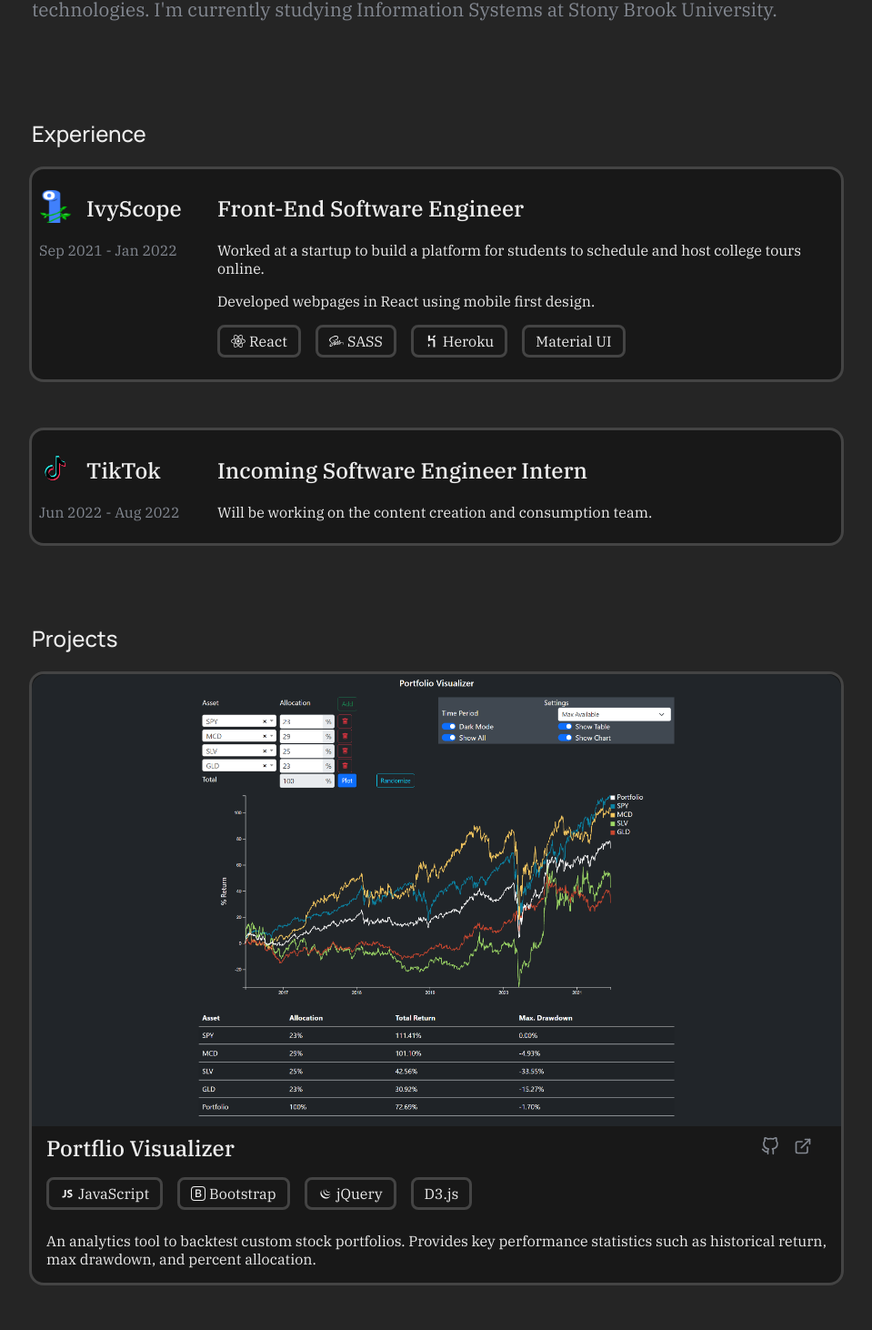
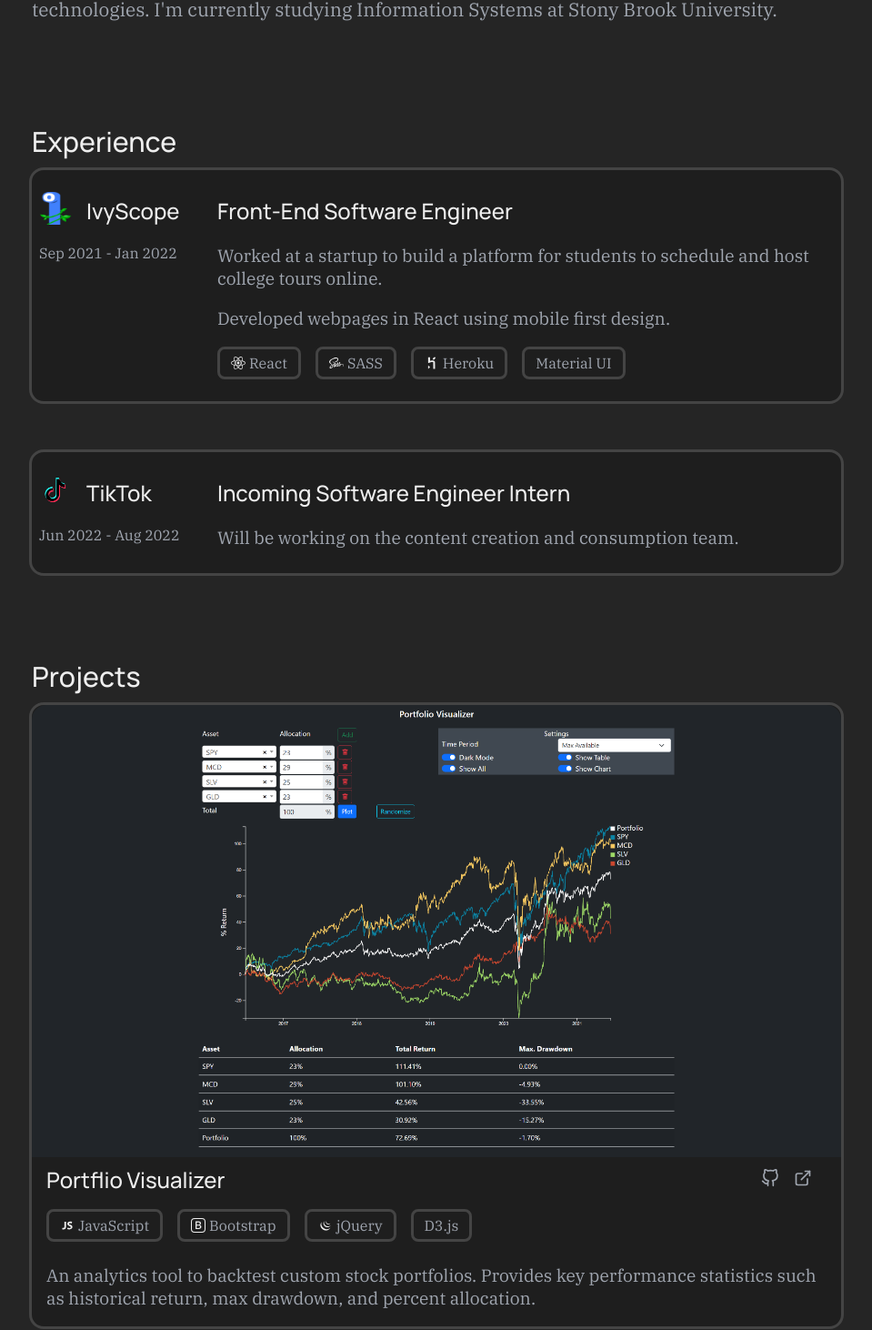
Before and after one commit to RaphaelKhy/personal-website, a React (Create React App) app: page / in a window 1280 px wide. Shown: the part 269-1731 px from the top of the page at 91% size, without its empty margins (160-1119 px from the left). Built offline with nearby package versions, Linux system fonts and the light colour scheme.

Commit message:
changed styling

```diff
--- a/src/components/Experience.js
+++ b/src/components/Experience.js
@@ -4,13 +4,12 @@
 import IvyScopeLogo from "../static/ivyscope.png";
 import TikTokLogo from "../static/tiktok-logo.png";
 
-
 export default function Experience(props) {
   return (
     <StyledExperience id="experience" isTransition={props.isTransition}>
       <h2 id="title">Experience</h2>
       <div id="experienceCards">
-        {experienceData.map((company) => (
+        {experienceList.map((company) => (
           <StyledCard isTransition={props.isTransition}>
             <div id="container">
               <div id="company">
@@ -27,7 +26,7 @@
               <div id="body">
                 <h2 id="role">{company.role}</h2>
                 {company.body.map((content) => (
-                  <p>{content}</p>
+                  <p className="description">{content}</p>
                 ))}
                 <TechStack
                   technologies={company.techStack}
@@ -42,7 +41,7 @@
   );
 }
 
-const experienceData = [
+const experienceList = [
   {
     logo: IvyScopeLogo,
     name: "IvyScope",
@@ -61,9 +60,7 @@
     link: "https://www.tiktok.com/about?lang=en",
     dates: "Jun 2022 - Aug 2022",
     role: "Incoming Software Engineer Intern",
-    body: [
-      "Will be working on the content creation and consumption team.",
-    ],
+    body: ["Will be working on the content creation and consumption team."],
     techStack: [],
   },
 ];
--- a/src/components/Projects.js
+++ b/src/components/Projects.js
@@ -10,7 +10,7 @@
     <StyledProjects isTransition={props.isTransition} id="projects">
       <h2 className="title">Projects</h2>
       <div id="projectCards">
-        {projectData.map((project) => (
+        {projectList.map((project) => (
           <StyledCard isTransition={props.isTransition}>
             <div id="project">
               <a id="projectImage" href={project.link} target="_blank">
@@ -47,7 +47,7 @@
                     technologies={project.techStack}
                     isTransition={props.isTransition}
                   />
-                  <p>{project.description}</p>
+                  <p className="description">{project.description}</p>
                 </div>
               </div>
             </div>
@@ -58,7 +58,7 @@
   );
 }
 
-const projectData = [
+const projectList = [
   {
     title: "Portflio Visualizer",
     description:
--- a/src/components/Themes.js
+++ b/src/components/Themes.js
@@ -11,14 +11,16 @@
   colors: {
     AppBg: "#252525",
     headerBg: "#181818",
-    elementBg: "#181818",
+    elementBg: "#18181885",
     hoveredElementBg: "#272727",
     elementBorder: "#444",
     hoveredElementBorder: "#444",
-    darkFont: "#838891",
+    darkFont: "#a0a6b0",
     brightFont: "#eee",
     buttonHover: "#272727",
     link: "#fdb54a",
+    Title: "#fdb54a",
+    ThemeButton: "#fdb54a",
   },
 };
 
@@ -33,9 +35,11 @@
     hoveredElementBg: "#f0f0f0",
     elementBorder: "#e0e0e0",
     hoveredElementBorder: "#444",
-    darkFont: "#777",
+    darkFont: "#6c6c6c",
     brightFont: "#222",
     buttonHover: "#ddd",
     link: "#6b76f3",
+    Title: "#222",
+    ThemeButton: "#6b76f3",
   },
 };
--- a/src/components/styles/About.styled.js
+++ b/src/components/styles/About.styled.js
@@ -36,7 +36,8 @@
       text-decoration-color
         ${(props) => (props.isTransition ? props.theme.transitionTime : "0s")};
     :hover {
-      color: ${(props) => props.theme.colors.link};
+      color: ${(props) => props.theme.colors.AppBg};
+      background-color: ${(props) => props.theme.colors.link};
     }
   }
 `;
--- a/src/components/styles/Contact.styled.js
+++ b/src/components/styles/Contact.styled.js
@@ -13,6 +13,7 @@
     ${(props) => (props.isTransition ? props.theme.transitionTime : "0s")};
 
   .title {
+    font-family: "Manrope", sans-serif;
     display: flex;
     justify-content: center;
     align-items: center;
@@ -40,11 +41,11 @@
       height: 100px;
       width: 230px;
       ${(props) => displayBorders(props.theme)}
-      a{
+      a {
         justify-content: space-around;
       }
-      #title{
-        display:flex;
+      #title {
+        display: flex;
         flex-direction: row;
         justify-content: center;
         align-items: center;
@@ -61,7 +62,7 @@
       height: 100px;
       width: 230px;
       ${(props) => displayBorders(props.theme)}
-      a{
+      a {
         justify-content: space-around;
       }
       h3 {
@@ -95,8 +96,11 @@
           ${(props) => (props.isTransition ? props.theme.transitionTime : "0s")},
         border-color
           ${(props) => (props.isTransition ? props.theme.transitionTime : "0s")};
+      #emailIcon {
+        color: ${(props) => props.theme.colors.ThemeButton};
+      }
       #linkedinIcon {
-        color: #2867b2;
+        color: ${(props) => props.theme.colors.ThemeButton};
       }
     }
   }
--- a/src/components/styles/Experience.styled.js
+++ b/src/components/styles/Experience.styled.js
@@ -12,7 +12,9 @@
     ${(props) => (props.isTransition ? props.theme.transitionTime : "0s")};
 
   #title {
-    font-family: 'Manrope', sans-serif;
+    font-family: "Manrope", sans-serif;
+    font-size: 1.9rem;
+    margin-bottom: 0.5rem;
     display: flex;
     justify-content: center;
     font-weight: 500;
@@ -42,6 +44,7 @@
     margin-right: 1rem;
     ${(props) => displayBorders(props.theme, "black")}
     #name {
+      font-family: "Manrope", sans-serif;
       display: flex;
       flex-direction: row;
       align-items: center;
@@ -73,11 +76,18 @@
   #body {
     width: -webkit-fill-available;
     #role {
+      font-family: "Manrope", sans-serif;
       display: flex;
       flex-direction: column;
       justify-content: center;
       ${(props) => displayBorders(props.theme)}
       font-weight: 500;
+    }
+    .description{
+      font-size: 1.2rem;
+      color: ${(props) => props.theme.colors.darkFont};
+      transition: color
+        ${(props) => (props.isTransition ? props.theme.transitionTime : "0s")};
     }
   }
 
--- a/src/components/styles/Global.js
+++ b/src/components/styles/Global.js
@@ -15,7 +15,9 @@
     props.isTransition ? props.theme.transitionTime : "0s"};
 
   & ::selection {
-  background-color: ${(props) => props.theme.colors.select};
+    color: ${(props) => props.theme.colors.AppBg};
+    background-color: ${(props) => props.theme.colors.link};
+
   }
 }
 `;
--- a/src/components/styles/Header.styled.js
+++ b/src/components/styles/Header.styled.js
@@ -18,7 +18,7 @@
     display: flex;
     justify-content: space-between;
     padding: 0px 25px 0px 25px;
-    max-width: 80rem;
+    max-width: 890px;
     margin: auto;
     height: 60px;
   }
--- a/src/components/styles/Logo.styled.js
+++ b/src/components/styles/Logo.styled.js
@@ -16,6 +16,8 @@
 
   #logo {
     display: inline-block;
+    font-weight: 500;
+    font-size: 1rem;
     color: ${(props) => props.theme.colors.brightFont};
     text-decoration: none;
     padding-top: 0.1em;
--- a/src/components/styles/Menu.styled.js
+++ b/src/components/styles/Menu.styled.js
@@ -9,6 +9,8 @@
   column-gap: 20px;
 
   a {
+    font-weight: 400;
+    font-size: 1rem;
     display: inline-block;
     color: ${(props) => props.theme.colors.brightFont};
     text-decoration: none;
--- a/src/components/styles/Projects.styled.js
+++ b/src/components/styles/Projects.styled.js
@@ -7,22 +7,24 @@
   flex-direction: column;
   margin-top: 65px;
   column-gap: 50px;
+  color: ${(props) => props.theme.colors.brightFont};
+    transition: color
+      ${(props) => (props.isTransition ? props.theme.transitionTime : "0s")};
 
   .title {
-    font-family: 'Manrope', sans-serif;
-    ${(props) => displayBorders(props.theme, "green")}
+    font-family: "Manrope", sans-serif;
+    font-size: 1.9rem;
+    margin-bottom: 0.5rem;
     display: flex;
     justify-content: center;
     font-weight: 500;
-    color: ${(props) => props.theme.colors.brightFont};
-    transition: color
-      ${(props) => (props.isTransition ? props.theme.transitionTime : "0s")};
     max-width: 890px;
     justify-content: flex-start;
     width: -webkit-fill-available;
     align-self: center;
     display: flex;
     flex-direction: row;
+    ${(props) => displayBorders(props.theme, "green")}
   }
 
   #projectCards {
@@ -76,6 +78,7 @@
   }
 
   #projectTitle {
+    font-family: "Manrope", sans-serif;
     padding-top: 0.5rem;
     padding-bottom: 0.5rem;
     margin-bottom: 0rem;
@@ -91,8 +94,14 @@
   }
 
   #text {
-    p{
+    p {
       margin-top: 0.5rem;
+    }
+    .description {
+      font-size: 1.2rem;
+      color: ${(props) => props.theme.colors.darkFont};
+      transition: color
+        ${(props) => (props.isTransition ? props.theme.transitionTime : "0s")};
     }
     ${(props) => displayBorders(props.theme, "silver")}
     color: ${(props) => props.theme.colors.brightFont};
--- a/src/components/styles/TechStack.styled.js
+++ b/src/components/styles/TechStack.styled.js
@@ -16,7 +16,7 @@
     border-radius: 0.5rem;
     border-style: solid;
     border-color: ${(props) => props.theme.colors.elementBorder};
-    color: ${(props) => props.theme.colors.brightFont};
+    color: ${(props) => props.theme.colors.darkFont};
     transition: border-color
         ${(props) => (props.isTransition ? props.theme.transitionTime : "0s")},
       color
```
